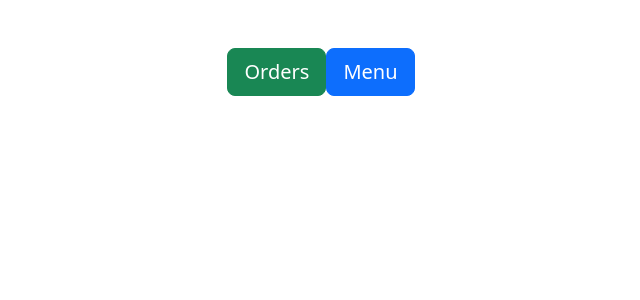
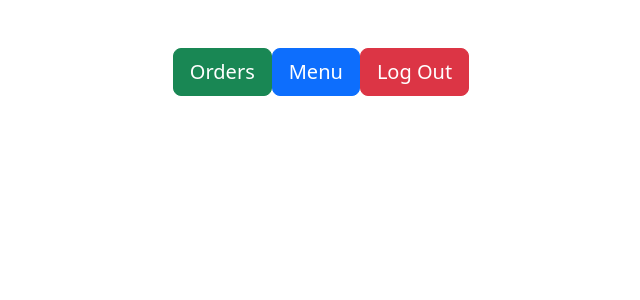
Before and after one commit to uiowaSEP2025/sep2025-project-team_001, a React (Create React App) app in the folder web_app/: page /dashboard in a window 1280 px wide. Shown: the top 300 px of the page, without its empty margins (319-959 px from the left). Built offline with nearby package versions, Linux system fonts and the light colour scheme; sample sign-in values are in the browser's storage.

Commit message:
Added logout button that redirects to home page and removes auth tokens and bar name stored in local storage

```diff
--- a/web_app/src/pages/Dashboard.js
+++ b/web_app/src/pages/Dashboard.js
@@ -17,6 +17,14 @@ function Dashboard() {
     navigate("/menu");
   };
 
+  const handleLogOutClick = () => {
+    // Clear all relevant auth data from localStorage
+    localStorage.removeItem("accessToken");
+    localStorage.removeItem("refreshToken");
+    localStorage.removeItem("barName");
+    navigate("/");
+  };
+
   return (
     <Container className="text-center mt-5">
       {barName && <h2 className="mb-4">Restaurant: {barName}</h2>}
@@ -26,6 +34,9 @@ function Dashboard() {
       <Button variant="primary" size="lg" onClick={handleMenuClick}>
         Menu
       </Button>
+      <Button variant="danger" size="lg" onClick={handleLogOutClick}>
+        Log Out
+      </Button>
     </Container>
   );
 }
```
